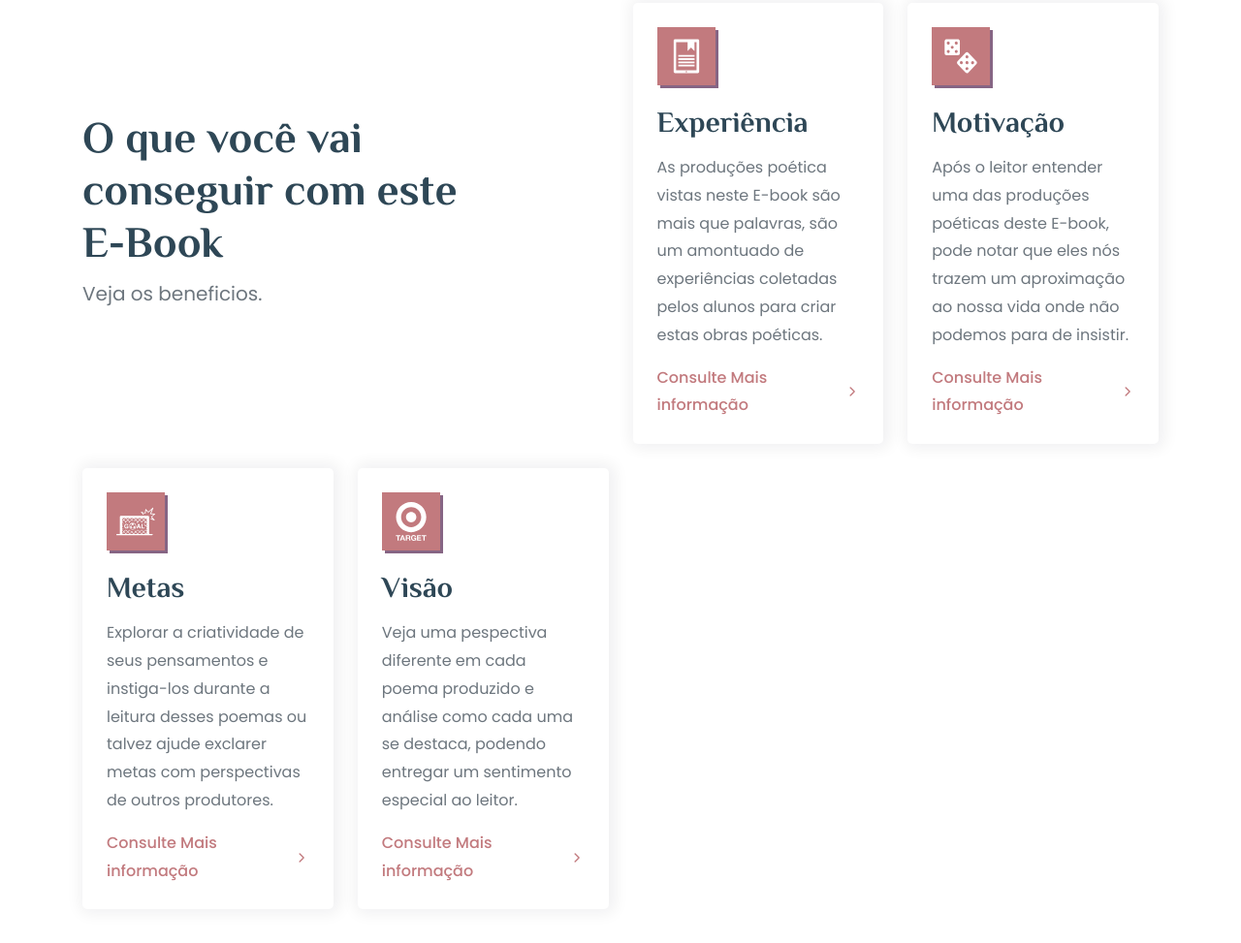
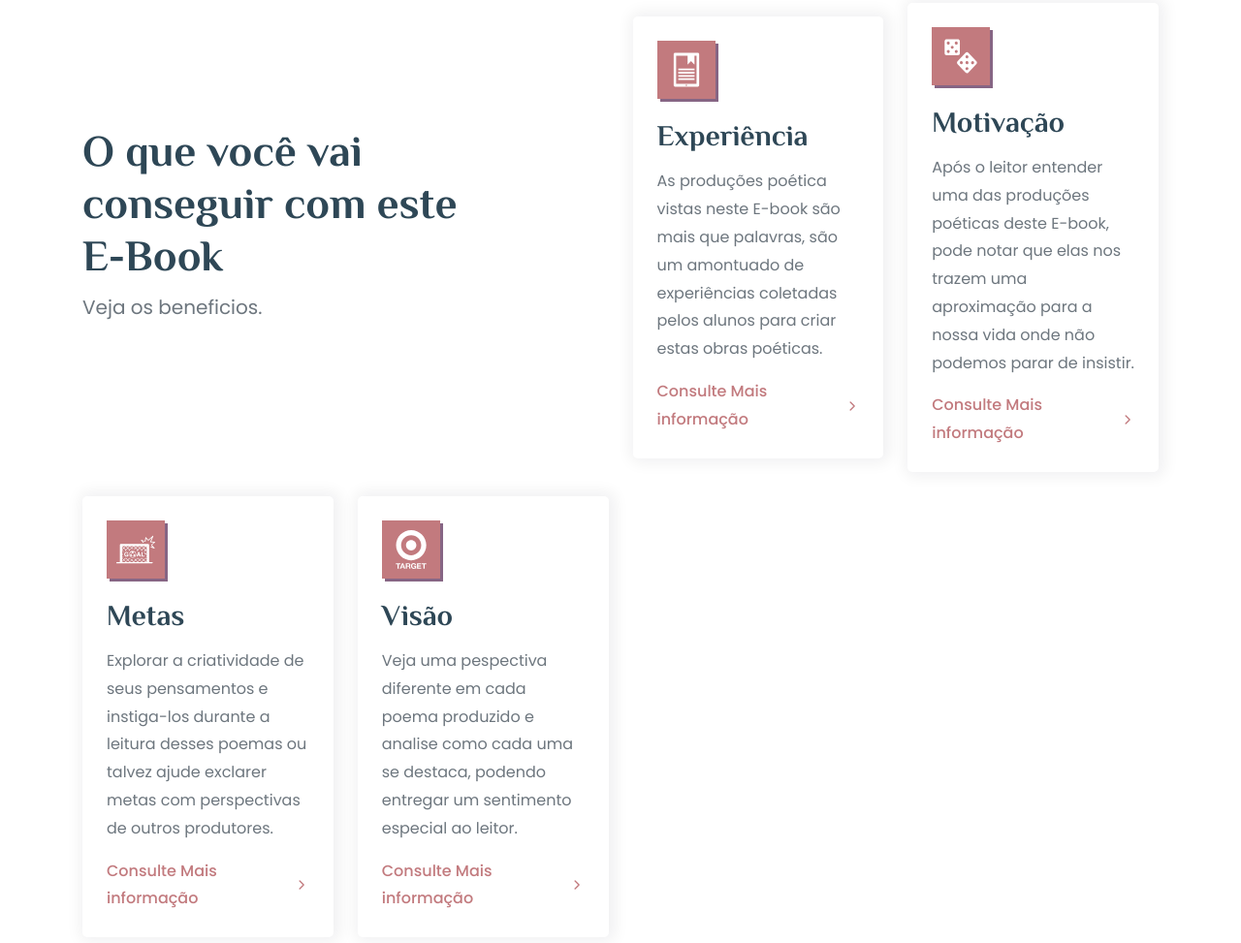
Before and after one commit to SorPuti/ap-soc, a plain HTML site: page index.html in a window 1280 px wide. Shown: the part 679-1652 px from the top of the page at 97% size. Drawn offline with nearby package versions, Linux system fonts and the light colour scheme.

Commit message:
Context changed

```diff
--- a/index.html
+++ b/index.html
@@ -170,8 +170,8 @@
                 <h3 class="h3 card-title">Motivação</h3>
 
                 <p class="card-text">
-                  Após o leitor entender uma das produções poéticas deste E-book, pode notar que eles nós trazem um
-                  aproximação ao nossa vida onde não podemos para de insistir.
+                  Após o leitor entender uma das produções poéticas deste E-book, pode notar que elas nos trazem uma
+                  aproximação para a nossa vida onde não podemos parar de insistir.
                 </p>
 
                 <a href="#" class="btn-link">
@@ -216,7 +216,7 @@
                 <h3 class="h3 card-title">Visão</h3>
 
                 <p class="card-text">
-                  Veja uma pespectiva diferente em cada poema produzido e análise como cada uma se destaca, podendo
+                  Veja uma pespectiva diferente em cada poema produzido e analise como cada uma se destaca, podendo
                   entregar um sentimento especial ao
                   leitor.
                 </p>
@@ -672,7 +672,7 @@
           </li>
 
           <li>
-            <a href="#" class="footer-link">Benefits</a>
+            <a href="#" class="footer-link">Benefícios</a>
           </li>
 
           <li>
```
